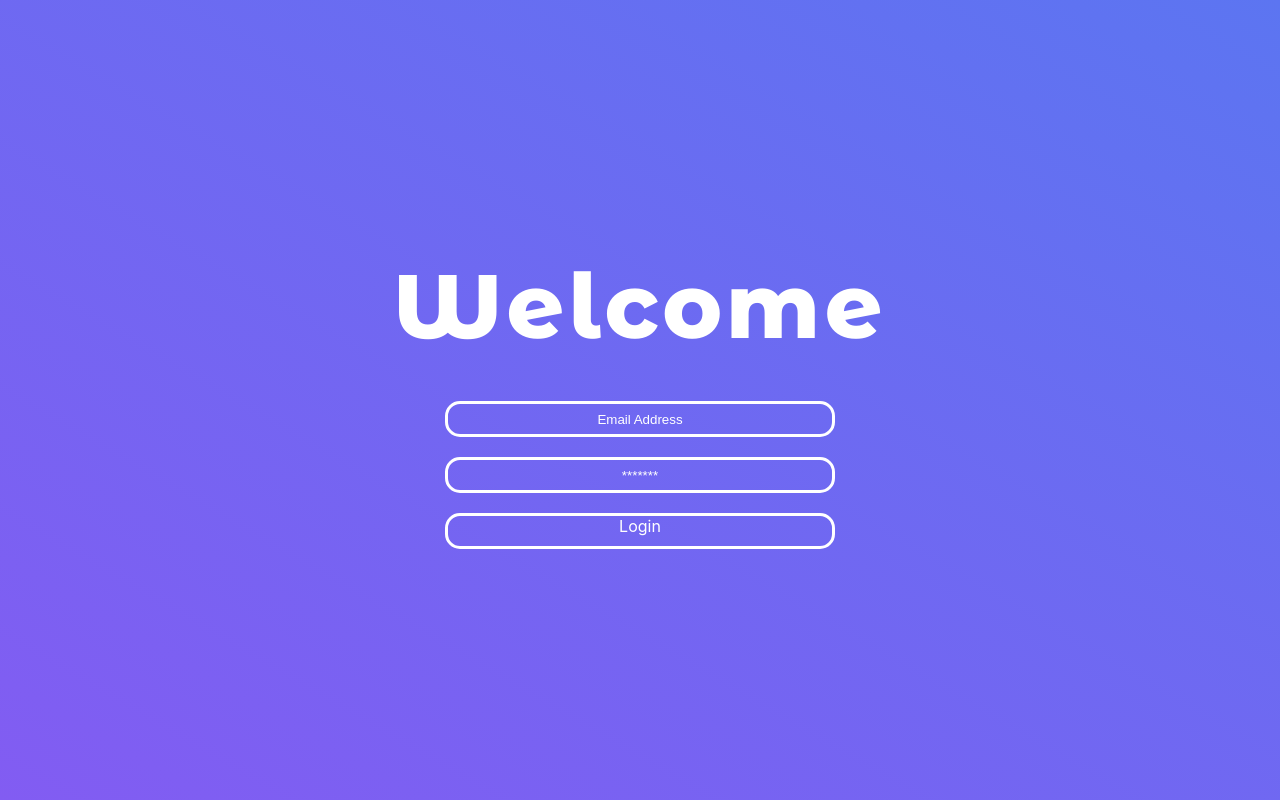
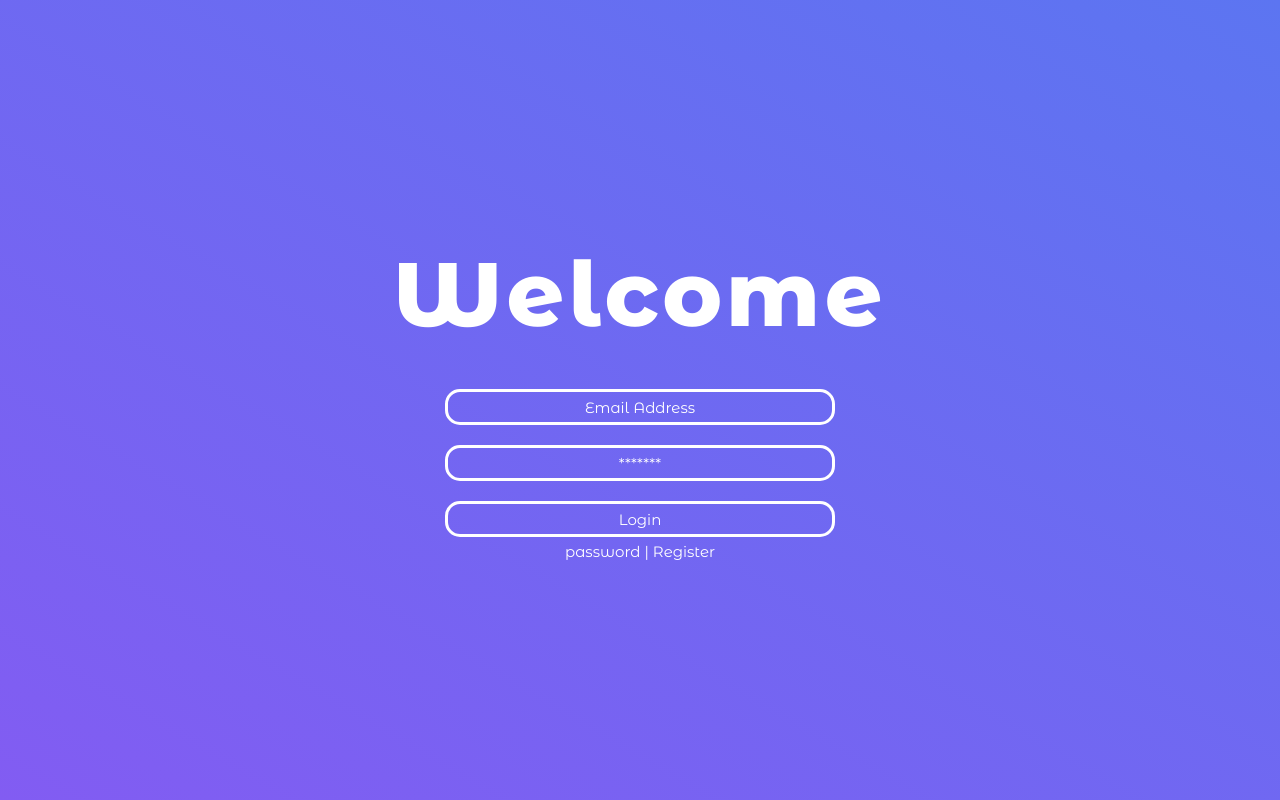
Before and after one commit to Supnovik/Kotiki, a React (Create React App) app in the folder Portal/: page /login in a window 1280 px wide. Built offline with nearby package versions, Linux system fonts and the light colour scheme.

Commit message:
Add auth toggler.

```diff
--- a/Portal/src/Pages/Auth/AuthPage.js
+++ b/Portal/src/Pages/Auth/AuthPage.js
@@ -19,6 +19,9 @@ function AuthPage() {
                 <Link to="/pages/dashboard" className="auth-page__button">
                     Login
                 </Link>
+                <div className="auth-page__toggler">
+                    <span>password</span>&nbsp;| <span>Register</span>
+                </div>
             </div>
         </div>
     )
--- a/Portal/src/Pages/Auth/AuthPage.scss
+++ b/Portal/src/Pages/Auth/AuthPage.scss
@@ -1,3 +1,19 @@
+@mixin font-input {
+    font-family: 'Montserrat Alternates', sans-serif;
+    font-weight: 400;
+
+    color: white;
+    font-size: 15px;
+}
+
+@mixin font-title {
+    font-family: 'Montserrat Alternates', sans-serif;
+    font-weight: 800;
+    letter-spacing: 4px;
+    color: white;
+    font-size: 90px;
+}
+
 .auth-page {
     background: linear-gradient(30deg, #825cf2, #5c75f1);
     height: 100vh;
@@ -17,16 +33,14 @@
     &__title {
         margin-bottom: 40px;
 
-        font-family: 'Montserrat Alternates', sans-serif;
-        font-weight: 800;
-        letter-spacing: 4px;
-        color: white;
-        font-size: 90px;
+        @include font-title();
     }
 
     input {
         border-radius: 15px;
         border: 3px solid white;
+
+        @include font-input();
 
         width: 60%;
         min-height: 30px;
@@ -49,8 +63,6 @@
         background-color: transparent;
         cursor: pointer;
 
-        text-align: center;
-
         width: 60%;
         min-height: 30px;
 
@@ -58,11 +70,25 @@
         border: 3px solid white;
 
         color: #fff;
+        @include font-input();
+        display: flex;
+        align-items: center;
+        justify-content: space-around;
 
         -webkit-transition: all 150ms ease-in-out;
         transition: all 150ms ease-in-out;
 
         &:hover {
         }
+
+        margin-bottom: 5px;
+    }
+
+    &__toggler {
+        @include font-input();
+
+        span {
+            cursor: pointer;
+        }
     }
 }
```
